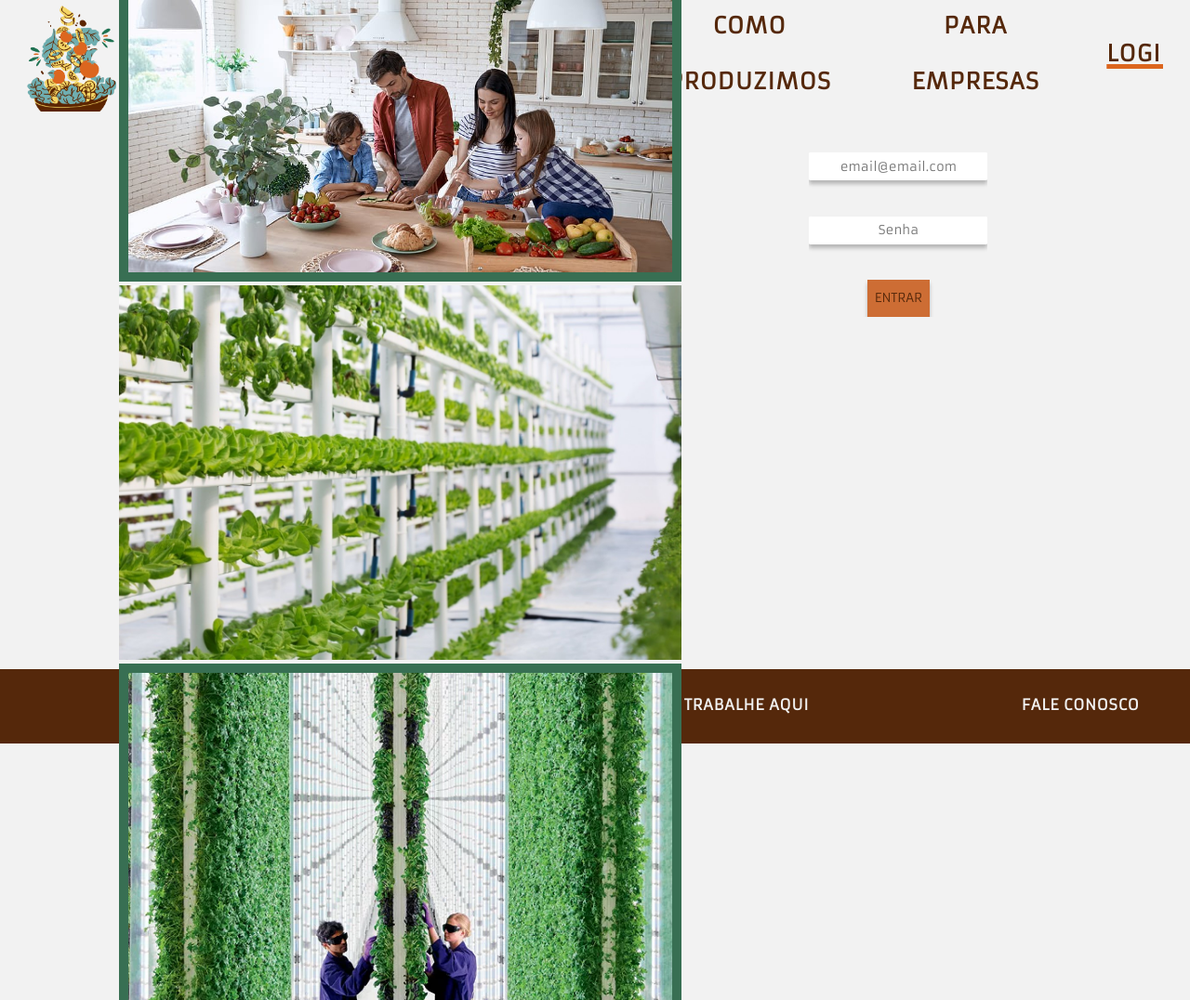
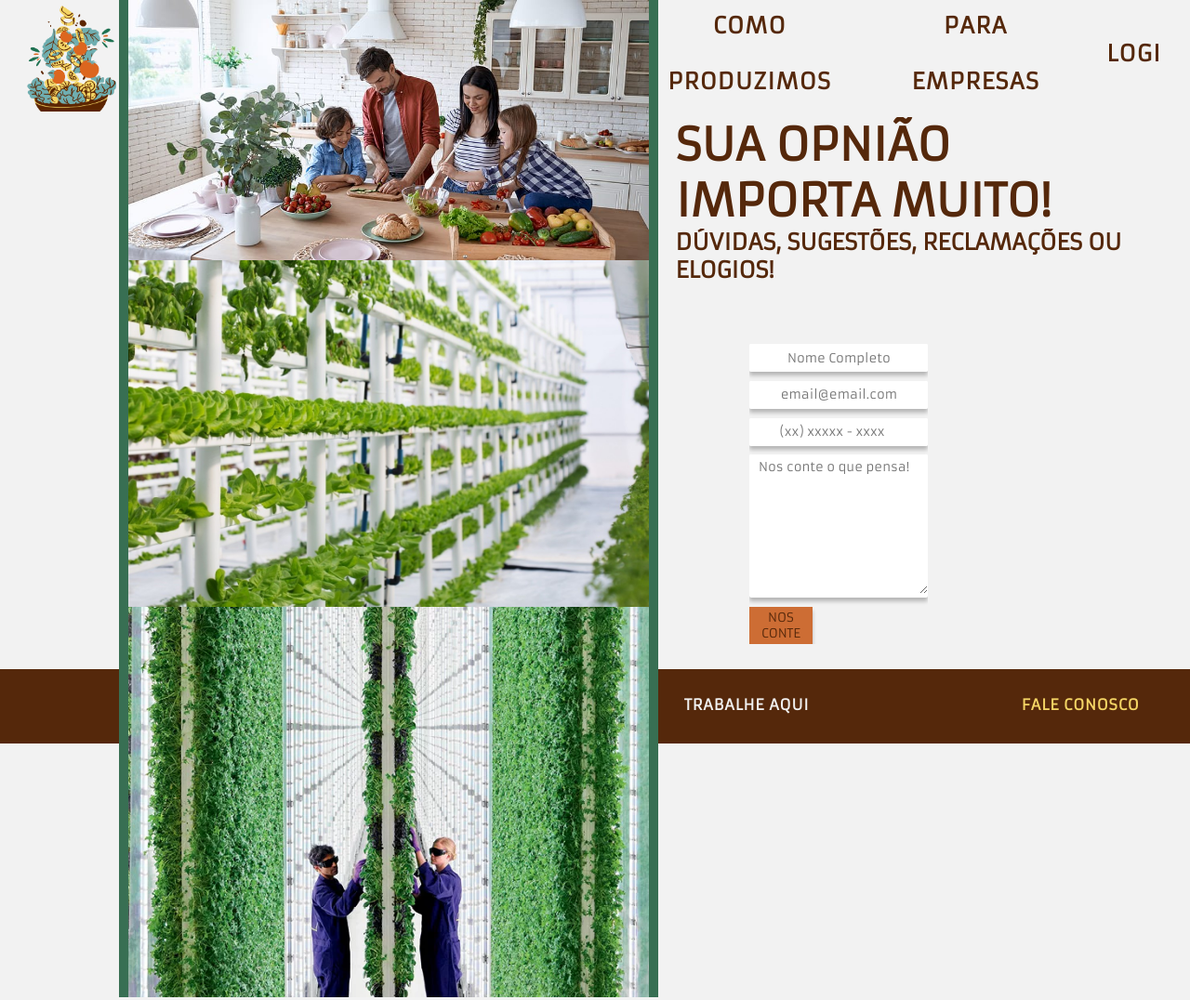
Before and after one commit to hyeonken/GS-FRONT-WEBDEV, a plain HTML site: page pages/faleconosco.html in a window 1280 px wide. Shown: the top 1076 px of the page at 93% size. Drawn offline with Linux system fonts and the light colour scheme.

Commit message:
Front terminado!

```diff
--- a/css/faleconosco.css
+++ b/css/faleconosco.css
@@ -88,15 +88,29 @@ main{
     margin: 0% 0% 0% 25.5%;
 }
 
+#texto{
+    margin-top: 0.5%;
+    margin-bottom: 5%;
+}
+
+.titulo{
+    font-size: 48px;
+    color: #55280B;
+}
+
+#subtitulo{
+    color: #55280B;
+}
+
 #formulario{
     width: 15%;
+    margin-right: 10%;
 }
 
 #user{
     background: #FFFFFF;
     box-shadow: 0px 4px 4px rgba(0, 0, 0, 0.25);
     border-radius: 2px;
-
 }
 
 #idUser{
@@ -108,14 +122,14 @@ main{
     border-style: none;
 }
 
-#pass{
-    margin-top: 20%;
+#email{
+    margin-top: 5%;
     background: #FFFFFF;
     box-shadow: 0px 4px 4px rgba(0, 0, 0, 0.25);
     border-radius: 2px;
 }
 
-#idPass{
+#idEmail{
     text-align: center;
     color: #55280B;
     height: 30px;
@@ -124,11 +138,46 @@ main{
     border-style: none;
 }
 
+#number{
+    margin-top: 5%;
+    background: #FFFFFF;
+    box-shadow: 0px 4px 4px rgba(0, 0, 0, 0.25);
+     border-radius: 2px;
+}
+
+#idNumber{
+    text-align: center;
+    color: #55280B;
+    height: 30px;
+    width: 100%;
+    border-color: #F2F2F2;
+    border-style: none;
+}
+
+#coment{
+    margin-top: 5%;
+    background: #FFFFFF;
+    box-shadow: 0px 4px 4px rgba(0, 0, 0, 0.25);
+    border-radius: 2px;
+}
+
+#idComent{
+    text-align: top;
+    padding-left: 5%;
+    padding-bottom: 40%;
+    padding-top: 2.5%;
+    color: #55280B;
+    height: 150px;
+    width: 100%;
+    border-color: #F2F2F2;
+    border-style: none;
+}
+
 #botao{
     display: flex;
     align-items: center;
-    justify-content: center;
-    margin-top: 20%;
+    justify-content: left;
+    margin-top: 5%;
 }
 
 #btnSubmit{
@@ -139,16 +188,7 @@ main{
     background: #CD6D34;
     border-color: #CCC;
     border-style: none;
-    box-shadow: 0px 4px 4px rgba(0, 0, 0, 0.25) !important;
-}
-
-.texto{
-    margin-left: 64.5%;
-    margin-top: 30%;
-}
-
-.texto p{
-    font-size: 36px;
+    box-shadow: 0px 4px 4px rgba(0, 0, 0, 0.25);
 }
 
 .logo{
@@ -233,12 +273,12 @@ footer nav ul li a{
     border-radius: 5px;
 }
 
-#faleConosco{
-    text-decoration: underline #dc661f 5px;
-}
-
 .cimabaixobaixo{
     width: 42.5%;
     display: flex;
     justify-content: space-evenly;
 }
+
+#faleConosco{
+    color: #f4d565;
+}
--- a/css/login.css
+++ b/css/login.css
@@ -155,7 +155,7 @@ main{
     background: #CD6D34;
     border-color: #CCC;
     border-style: none;
-    box-shadow: 0px 4px 4px rgba(0, 0, 0, 0.25) !important;
+    box-shadow: 0px 4px 4px rgba(0, 0, 0, 0.25);
 }
 
 .texto{
--- a/pages/faleconosco.html
+++ b/pages/faleconosco.html
@@ -5,7 +5,7 @@
     <meta http-equiv="X-UA-Compatible" content="IE=edge">
     <meta name="viewport" content="width=device-width, initial-scale=1.0">
     <title>Fale Conosco</title>
-    <link rel="stylesheet" href="../css/login.css">
+    <link rel="stylesheet" href="../css/faleconosco.css">
 </head>
 <body>
     <div class="index">
@@ -24,17 +24,28 @@
             </div>
         </header>
         <main id="formsGeral">
+            <section id="texto">
+                <h1 class="titulo">SUA OPNIÃO</h1>
+                <h1 class="titulo">IMPORTA MUITO!</h1>
+                <h2 id="subtitulo">DÚVIDAS, SUGESTÕES, RECLAMAÇÕES OU</h2>
+                <h2 id="subtitulo">ELOGIOS!</h2>
+            </section>
             <section id="formulario">
-                <h2></h2>
                 <form action="index.html" method="get" onsubmit="return false">
                     <div id="user">
-                        <input type="text" name="nmUser" id="idUser" placeholder="email@email.com">
+                        <input type="text" name="nmUser" id="idUser" placeholder="Nome Completo">
                     </div>
-                    <div id="pass">
-                        <input type="password" name="pass" id="idPass" placeholder="Senha">
+                    <div id="email">
+                        <input type="email" name="email" id="idEmail" placeholder="email@email.com">
+                    </div>
+                    <div id="number">
+                        <input type="number" name="number" id="idNumber" placeholder="(xx) xxxxx - xxxx">
+                    </div>
+                    <div id="coment">
+                        <textarea type="text" name="coment" id="idComent" placeholder="Nos conte o que pensa!"></textarea>
                     </div>
                     <div id="botao">
-                        <button type="submit" id="btnSubmit">ENTRAR</button>
+                        <button type="submit" id="btnSubmit">NOS CONTE</button>
                     </div>
                 </form>
             </section>
```
